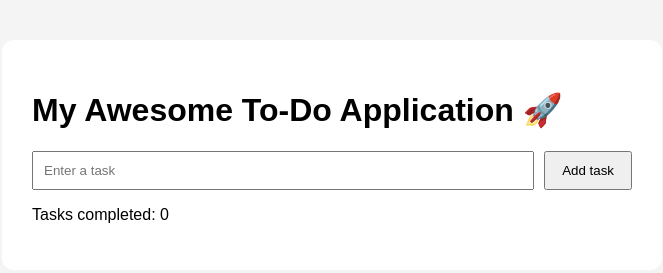
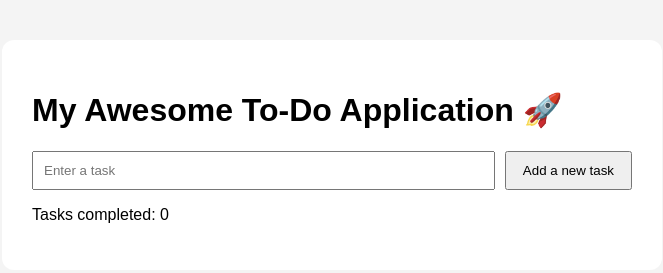
Before and after one commit to Bilinska/git-branching-practice, a plain HTML site: page index.html in a window 1280 px wide. Shown: the whole page, without its empty margins (308-971 px from the left). Drawn offline with Linux system fonts and the light colour scheme.

Commit message:
Part 36 Final challenge (#6)

```diff
--- a/index.html
+++ b/index.html
@@ -12,7 +12,7 @@
 
       <div class="task-form">
         <input id="taskInput" type="text" placeholder="Enter a task" />
-        <button id="addButton">Add task</button>
+        <button id="addButton">Add a new task</button>
       </div>
 
       <ul id="taskList"></ul>
--- a/script.js
+++ b/script.js
@@ -4,7 +4,7 @@ const taskList = document.getElementById("taskList");
 const counter = document.getElementById("counter");
 
 let completedTasks = 0;
-
+// Adding comments as a part of training to explain the code
 function updateCounter() {
   counter.textContent = completedTasks;
 }
```
